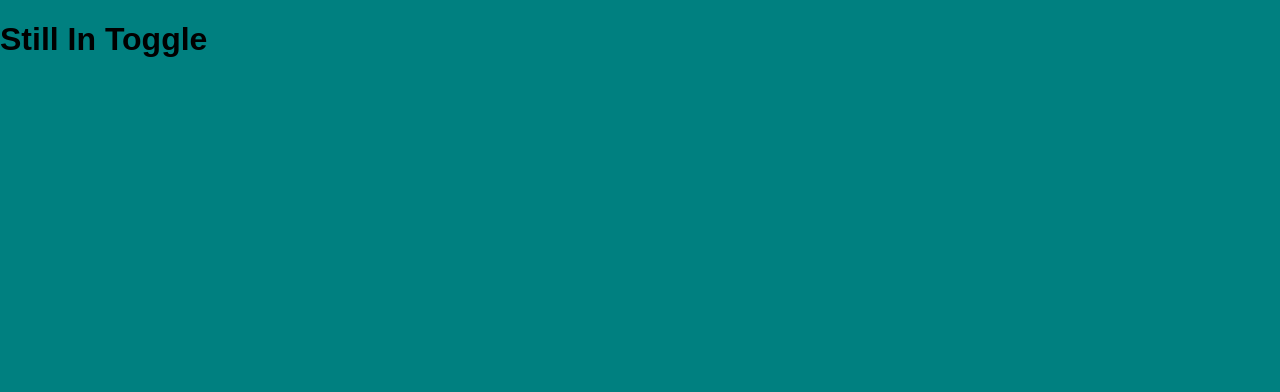
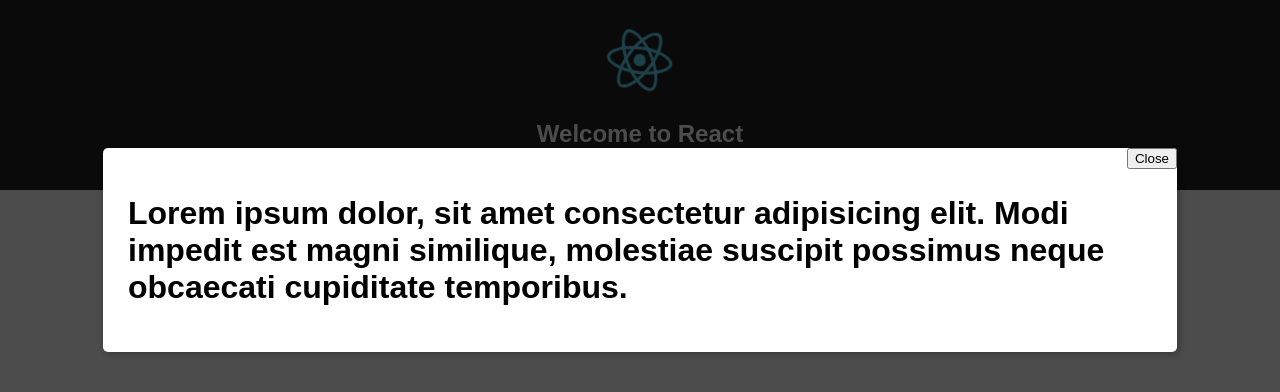
Before and after one commit to BrandonSmith8038/Level-Up-Tuts-React-Level-2, a React (Create React App) app in the folder react-projects/: page / in a window 1280 px wide. Both pictures are taken after a click on the button "Login". Shown: the top 392 px of the page. Built offline with nearby package versions, Linux system fonts and the light colour scheme.

Commit message:
feat: Imporving The Modal

```diff
--- a/react-projects/src/App.js
+++ b/react-projects/src/App.js
@@ -23,7 +23,10 @@
             <Fragment>
               <button onClick={toggle}>Login</button>
               <Modal on={on} toggle={toggle}>
-                <h1>Still In Toggle</h1>
+                <h1>
+                  Lorem ipsum dolor, sit amet consectetur adipisicing elit. Modi impedit est magni
+                  similique, molestiae suscipit possimus neque obcaecati cupiditate temporibus.
+                </h1>
               </Modal>
             </Fragment>
           )}
--- a/react-projects/src/components/Modal.js
+++ b/react-projects/src/components/Modal.js
@@ -8,12 +8,13 @@
     return (
       <Portal>
         {on && (
-          <div>
-            <button onClick={toggle}>Close</button>
-            <ModalWrapper>
+          <ModalWrapper>
+            <ModalCard>
+              <CloseButton onClick={toggle}>Close</CloseButton>
               <div>{children}</div>
-            </ModalWrapper>
-          </div>
+            </ModalCard>
+            <Background onClick={toggle} />
+          </ModalWrapper>
         )}
       </Portal>
     );
@@ -26,5 +27,34 @@
   left: 0;
   width: 100%;
   height: 100%;
-  background: teal;
+  display: flex;
+  justify-content: center;
+  align-items: center;
 `;
+
+const ModalCard = styled.div`
+  position: relative;
+  background: white;
+  border-radius: 5px;
+  box-shadow: 2px 2px 10px rgba(0, 0, 0, 0.3);
+  padding: 25px;
+  z-index: 10;
+  width: 80%;
+  min-width: 320px;
+  margin-bottom: 300px;
+`;
+
+const CloseButton = styled.button`
+  position: absolute;
+  top: 0;
+  right: 0;
+`;
+const Background = styled.div`
+  position: absolute;
+  width: 100%;
+  height: 100%;
+  top: 0;
+  left: 0;
+  background: black;
+  opacity: 0.7;
+`;
```
